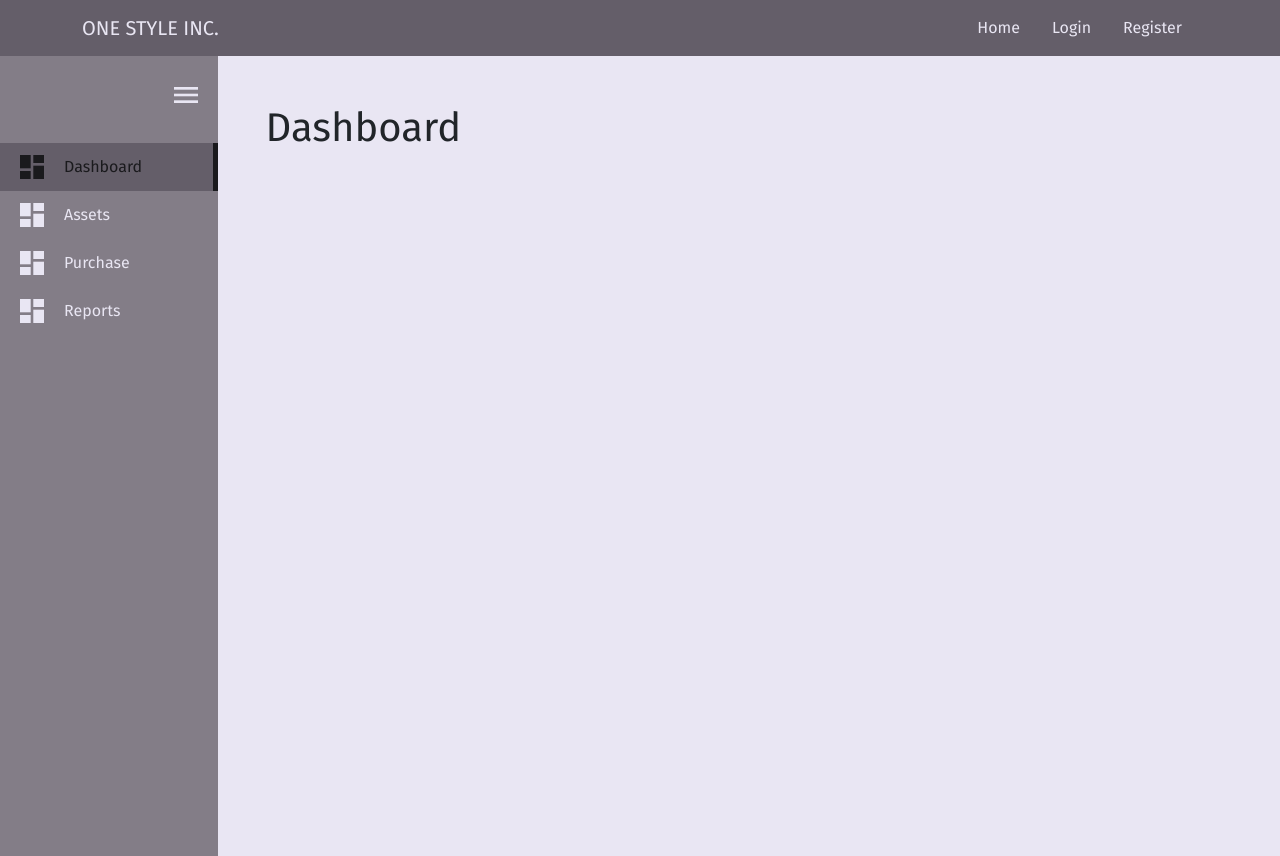
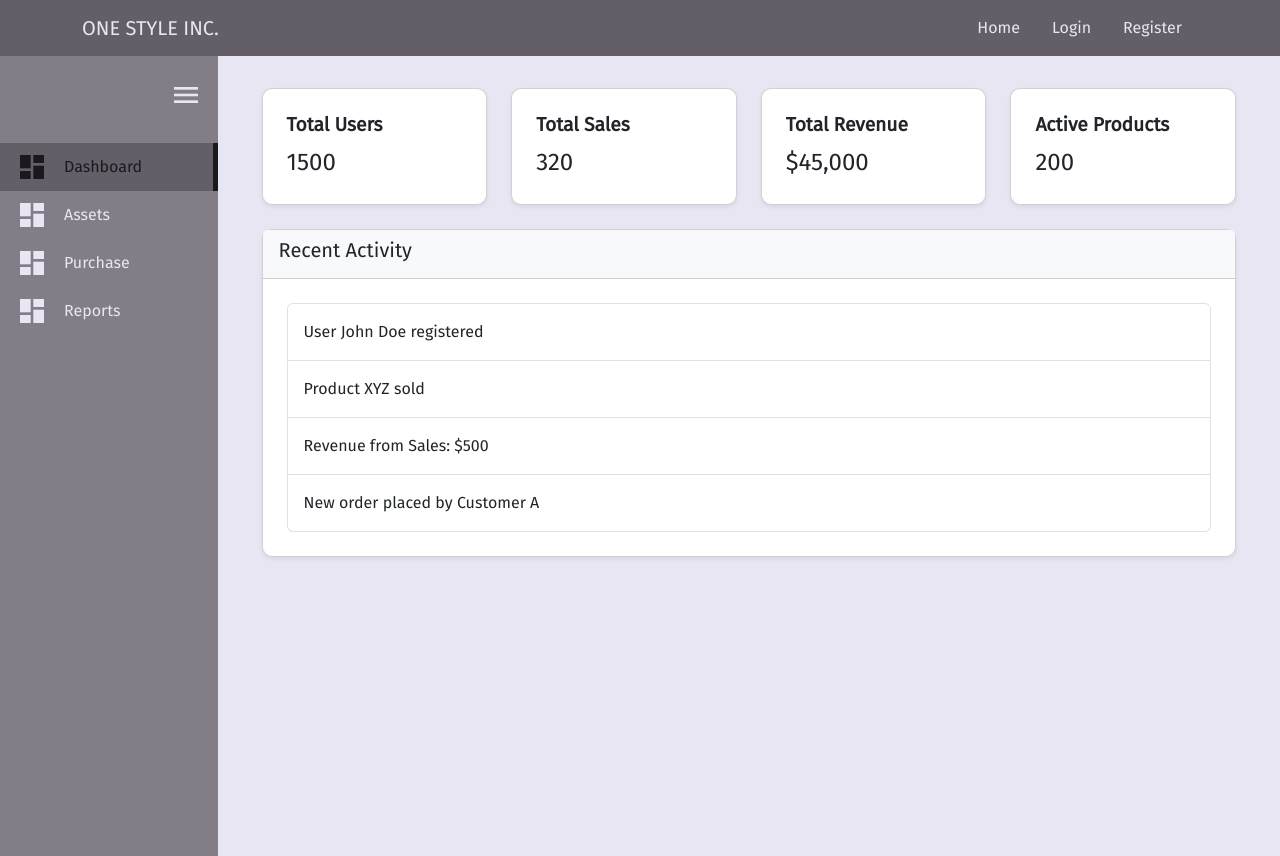
Before and after one commit to Tech81pm/FM_Inventory_Front, a Vue app: page / in a window 1280 px wide. Built offline with nearby package versions, Linux system fonts and the light colour scheme.

Commit message:
update dashboard

```diff
--- a/src/views/MyAssets.vue
+++ b/src/views/MyAssets.vue
@@ -1,7 +1,7 @@
 <template>
     <div class="app">
       <MySidebar />
-      <div class="content" style="padding: 3rem;">
+      <div class="content" style="padding: 2rem;">
         <div class="d-flex justify-content-between mb-3">
           <!-- Search Input and Button -->
           <div class="input-group w-50">
--- a/src/views/MyHome.vue
+++ b/src/views/MyHome.vue
@@ -1,17 +1,103 @@
 <template>
    <div class="app">
      <MySidebar />
-    <div class="content" style="padding: 3rem;">
-      <h1>Dashboard</h1>
+     <div class="content" style="padding: 2rem;">
+       <div class="container-fluid">
+         <div class="row">
+           <!-- Dashboard Cards -->
+           <div class="col-md-3">
+             <div class="card shadow-sm">
+               <div class="card-body">
+                 <h5 class="card-title">Total Users</h5>
+                 <p class="card-text">{{ totalUsers }}</p>
+               </div>
+             </div>
+           </div>
+
+           <div class="col-md-3">
+             <div class="card shadow-sm">
+               <div class="card-body">
+                 <h5 class="card-title">Total Sales</h5>
+                 <p class="card-text">{{ totalSales }}</p>
+               </div>
+             </div>
+           </div>
+
+           <div class="col-md-3">
+             <div class="card shadow-sm">
+               <div class="card-body">
+                 <h5 class="card-title">Total Revenue</h5>
+                 <p class="card-text">{{ totalRevenue }}</p>
+               </div>
+             </div>
+           </div>
+
+           <div class="col-md-3">
+             <div class="card shadow-sm">
+               <div class="card-body">
+                 <h5 class="card-title">Active Products</h5>
+                 <p class="card-text">{{ activeProducts }}</p>
+               </div>
+             </div>
+           </div>
+         </div>
+
+         <!-- Recent Activity Section -->
+         <div class="row mt-4">
+           <div class="col-md-12">
+             <div class="card shadow-sm">
+               <div class="card-header">
+                 <h5>Recent Activity</h5>
+               </div>
+               <div class="card-body">
+                 <ul class="list-group">
+                   <li class="list-group-item">User John Doe registered</li>
+                   <li class="list-group-item">Product XYZ sold</li>
+                   <li class="list-group-item">Revenue from Sales: $500</li>
+                   <li class="list-group-item">New order placed by Customer A</li>
+                 </ul>
+               </div>
+             </div>
+           </div>
+         </div>
+       </div>
      </div>
    </div>
  </template>
 
  <script setup>
+ import MySidebar from "../components/base/MySidebar.vue";
 
-import MySidebar from "../components/base/MySidebar.vue";
+ // Sample data for dashboard summary
+ const totalUsers = 1500;
+ const totalSales = 320;
+ const totalRevenue = '$45,000';
+ const activeProducts = 200;
  </script>
 
-<style lang="scss">
+ <style scoped>
+ .card {
+   border-radius: 10px;
+ }
 
+ .card-body {
+   padding: 1.5rem;
+ }
+
+ .card-title {
+   font-size: 1.2rem;
+   font-weight: bold;
+ }
+
+ .card-text {
+   font-size: 1.5rem;
+ }
+
+ .card-header {
+   background-color: #f8f9fa;
+ }
+
+ .list-group-item {
+   padding: 1rem;
+ }
  </style>
--- a/src/views/MyPurchase.vue
+++ b/src/views/MyPurchase.vue
@@ -1,7 +1,7 @@
 <template>
     <div class="app">
       <MySidebar />
-      <div class="content" style="padding: 3rem;">
+      <div class="content" style="padding: 2rem;">
         <h1>Purchase</h1>
       </div>
     </div>
--- a/src/views/MyReports.vue
+++ b/src/views/MyReports.vue
@@ -1,7 +1,7 @@
 <template>
     <div class="app">
       <MySidebar />
-      <div class="content" style="padding: 3rem;">
+      <div class="content" style="padding: 2rem;">
         <h1>Reports</h1>
       </div>
     </div>
```
Lines whose indentation alone changed are shown as unchanged.
